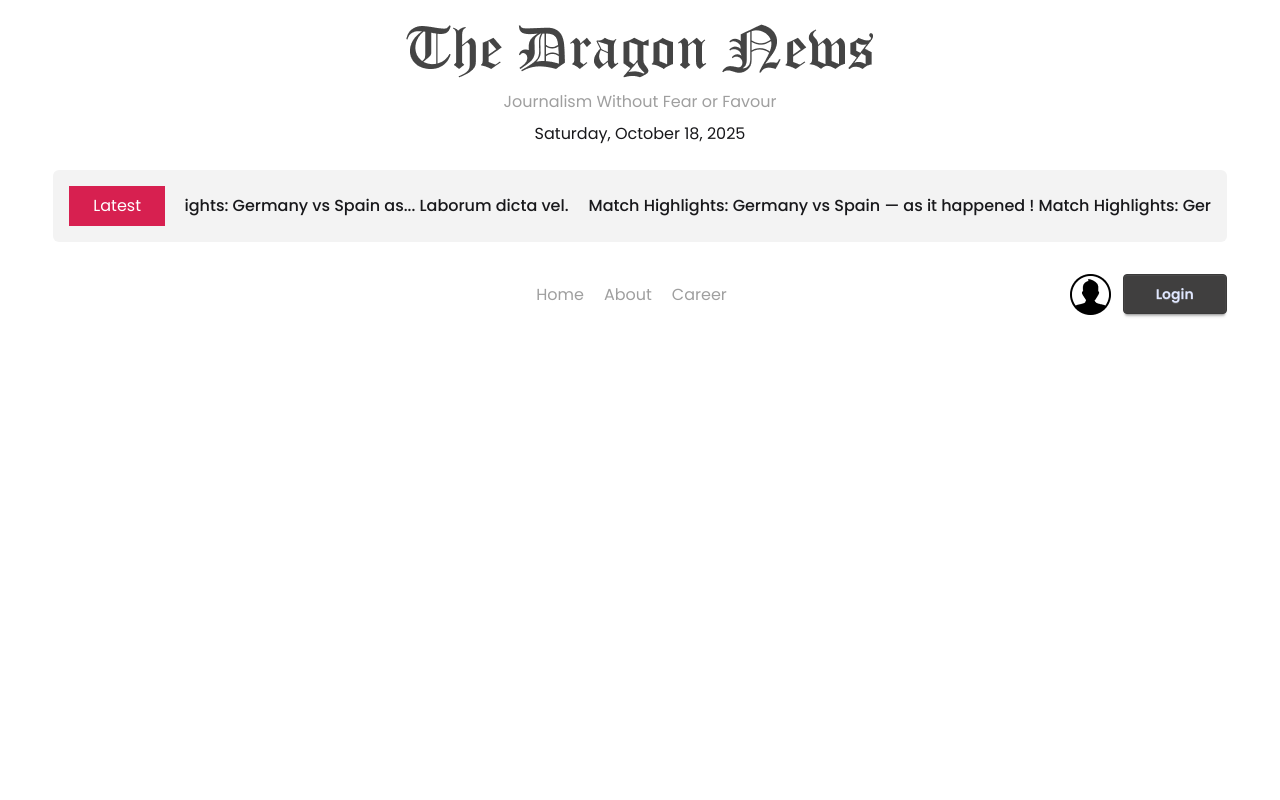
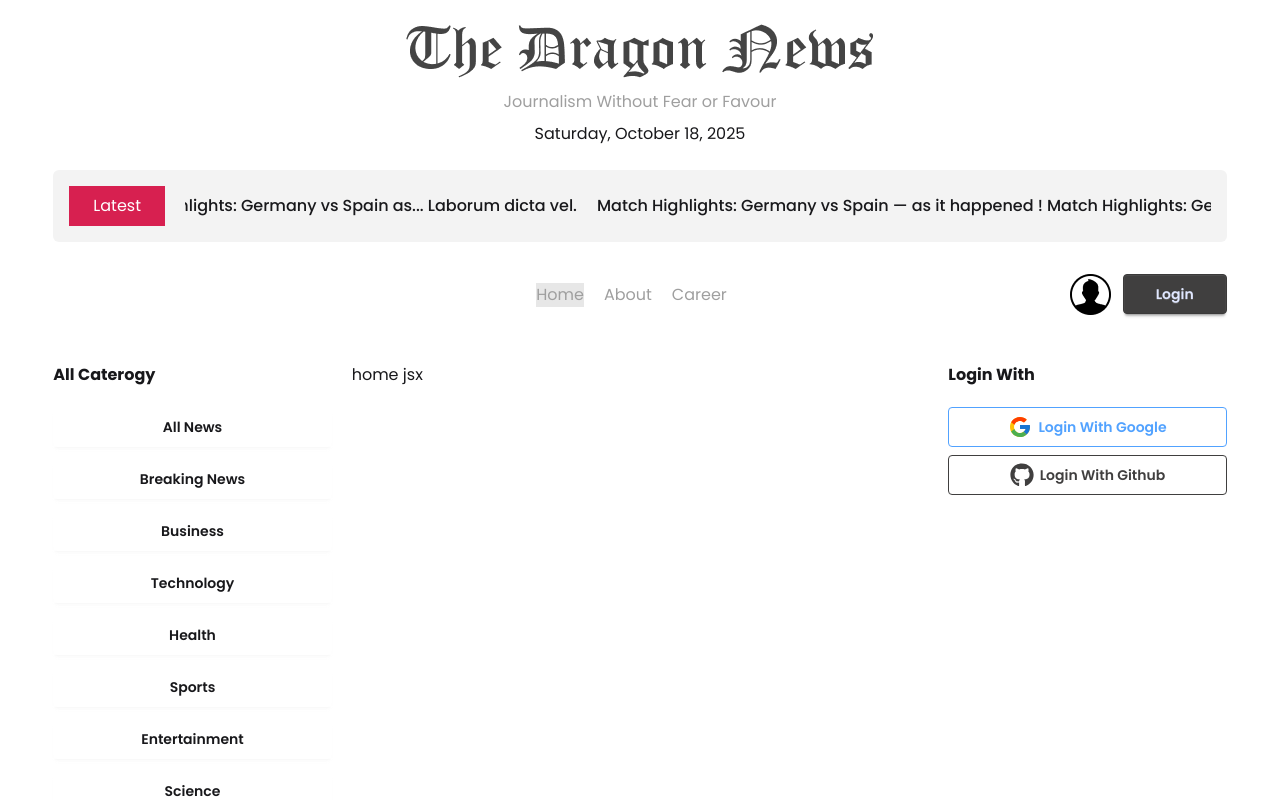
Before and after one commit to Rakibstack/The-Dragon-News, a React (Vite) app: page / in a window 1280 px wide. Shown: the top 800 px of the page. Built offline with nearby package versions, Linux system fonts and the light colour scheme.

Commit message:
added a all catagory section

```diff
--- a/package.json
+++ b/package.json
@@ -15,6 +15,7 @@
     "react": "^19.1.1",
     "react-dom": "^19.1.1",
     "react-fast-marquee": "^1.6.5",
+    "react-icons": "^5.5.0",
     "react-router": "^7.9.4",
     "tailwindcss": "^4.1.14"
   },
--- a/src/App.jsx
+++ /dev/null
@@ -1,16 +0,0 @@
-
-import './App.css'
-
-function App() {
-
-
-  return (
-    <>
-
-      <h1>Vite + React</h1>
-
-    </>
-  )
-}
-
-export default App
--- /dev/null
+++ b/src/Component/Category.jsx
@@ -0,0 +1,22 @@
+import React, { use } from 'react';
+import { NavLink } from 'react-router';
+
+  const Catagorypromise = fetch('/categories.json').then(res => res.json());
+
+const Category = () => {
+    const category = use(Catagorypromise);
+    return (
+        <div>
+              <h2 className='font-bold'>All Caterogy</h2>
+
+             <div className='grid grid-cols-1 mt-5 gap-3 '>
+                 {
+                category.map(cata => (
+                <NavLink className={'btn border-0 bg-base-100 hover:bg-base-200  '} to={`/category/${cata.id}`} key={cata.id}>{cata.name}</NavLink>))
+              }
+             </div>
+        </div>
+    );
+};
+
+export default Category;
--- /dev/null
+++ b/src/Component/SocialLogin.jsx
@@ -0,0 +1,18 @@
+import React from 'react';
+import { FaGithub } from 'react-icons/fa';
+import { FcGoogle } from 'react-icons/fc';
+
+const SocialLogin = () => {
+    return (
+        <div>
+            <h2 className='font-bold mb-5'>Login With</h2>
+           <div className='flex flex-col gap-2'>
+              <button className='btn btn-outline text-blue-400'><FcGoogle size={24} /> Login With Google</button>
+            <button className='btn btn-outline text-primary'><FaGithub size={24} /> Login With Github</button>
+
+           </div>
+        </div>
+    );
+};
+
+export default SocialLogin;
--- /dev/null
+++ b/src/Homelayout/Leftaside.jsx
@@ -0,0 +1,15 @@
+import React, { Suspense } from 'react';
+import Category from '../Component/Category';
+
+const Leftaside = () => {
+    return (
+        <div>
+            <Suspense fallback={<span className="loading loading-spinner loading-xl"></span>}>
+           <Category></Category>
+            </Suspense>
+
+        </div>
+    );
+};
+
+export default Leftaside;
--- /dev/null
+++ b/src/Homelayout/Rightaside.jsx
@@ -0,0 +1,12 @@
+import React from 'react';
+import SocialLogin from '../Component/SocialLogin';
+
+const Rightaside = () => {
+    return (
+        <div>
+              <SocialLogin></SocialLogin>
+        </div>
+    );
+};
+
+export default Rightaside;
--- a/src/Homelayout/Homelayout.jsx
+++ b/src/Layout/Homelayout.jsx
@@ -3,6 +3,8 @@ import { Outlet } from 'react-router';
 import Header from '../Component/Header';
 import Latestnews from '../Component/Latestnews';
 import Navber from '../Component/Navber';
+import Leftaside from '../Homelayout/Leftaside';
+import Rightaside from '../Homelayout/Rightaside';
 
 const Homelayout = () => {
     return (
@@ -15,13 +17,17 @@ const Homelayout = () => {
                 </section>
                 <section className='w-11/12 mx-auto  '>
                 <Navber></Navber></section>
-            <main>
-                <section className="Nav-left"></section>
-                <section className="main">
+            <main className='w-11/12 mx-auto my-12 grid gap-5 grid-cols-12'>
+                <aside className='col-span-3'>
+                    <Leftaside></Leftaside>
+                </aside>
+                <section className="main col-span-6">
                     <Outlet></Outlet>
                 </section>
-                <section className="Nav-right"></section>
-            </main>
+                <aside className='col-span-3'>
+                    <Rightaside></Rightaside>
+                </aside>
+                </main>
 
         </div>
     );
--- /dev/null
+++ b/src/Pages/Categorynews.jsx
@@ -0,0 +1,23 @@
+import React, { useEffect, useState } from 'react';
+import { useLoaderData, useParams } from 'react-router';
+
+
+const Categorynews = () => {
+    const {id} = useParams();
+    const paramid =parseInt(id)
+    const data = useLoaderData();
+
+    const [categoriesnews ,setcategoriesnews ] = useState([]);
+
+    useEffect(() => {
+        const filternews = data.filter(news => news.category_id == paramid);
+           setcategoriesnews(filternews)
+    },[data,paramid])
+    return (
+        <div>
+              <h2>Catagories news {categoriesnews.length}</h2>
+       </div>
+    );
+};
+
+export default Categorynews;
--- /dev/null
+++ b/src/Pages/Home.jsx
@@ -0,0 +1,11 @@
+import React from 'react';
+
+const Home = () => {
+    return (
+        <div>
+             <h2>home jsx</h2>
+        </div>
+    );
+};
+
+export default Home;
--- a/src/Routes/Routes.jsx
+++ b/src/Routes/Routes.jsx
@@ -1,10 +1,25 @@
 import { createBrowserRouter } from "react-router";
-import Homelayout from "../Homelayout/Homelayout";
+import Homelayout from "../Layout/Homelayout";
+import Home from "../Pages/Home";
+import Categorynews from "../Pages/Categorynews";
 
   const router = createBrowserRouter([
     {
         path: '/',
-        element: <Homelayout></Homelayout>
+        element: <Homelayout></Homelayout>,
+        children: [
+            {
+                path: '/',
+                element: <Home></Home>
+            },
+            {
+                path: '/category/:id',
+                element:<Categorynews></Categorynews>,
+                loader: () => fetch('/news.json')
+
+            }
+        ]
+
     },
     {
         path: '/about',
--- a/src/index.css
+++ b/src/index.css
@@ -17,3 +17,6 @@
 *{
      font-family: "Poppins", sans-serif;
 }
+ a.active{
+  @apply bg-base-300
+}
```
Also changed, not shown: 1 other file (tests, documents, lock files or other folders).
